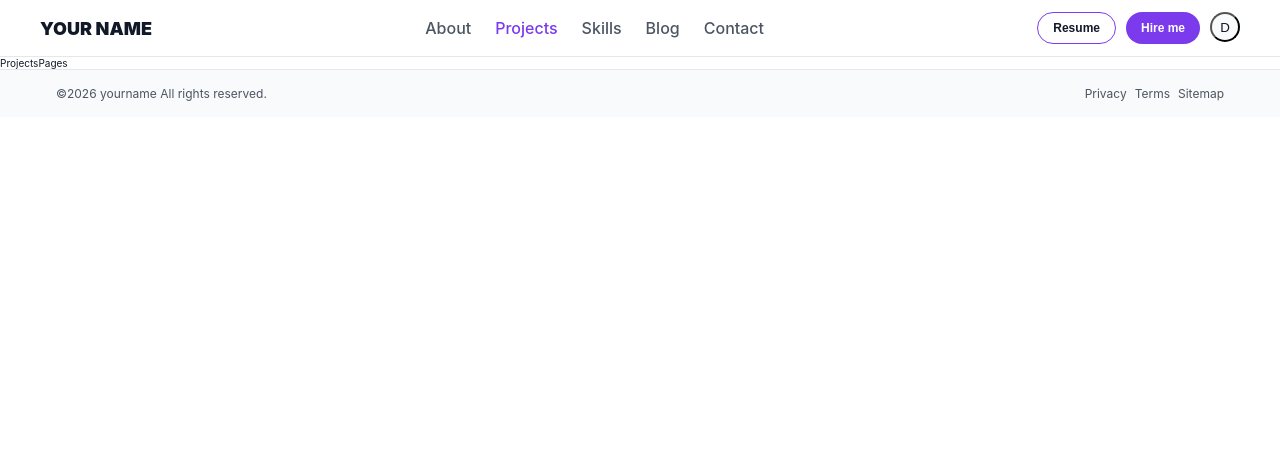
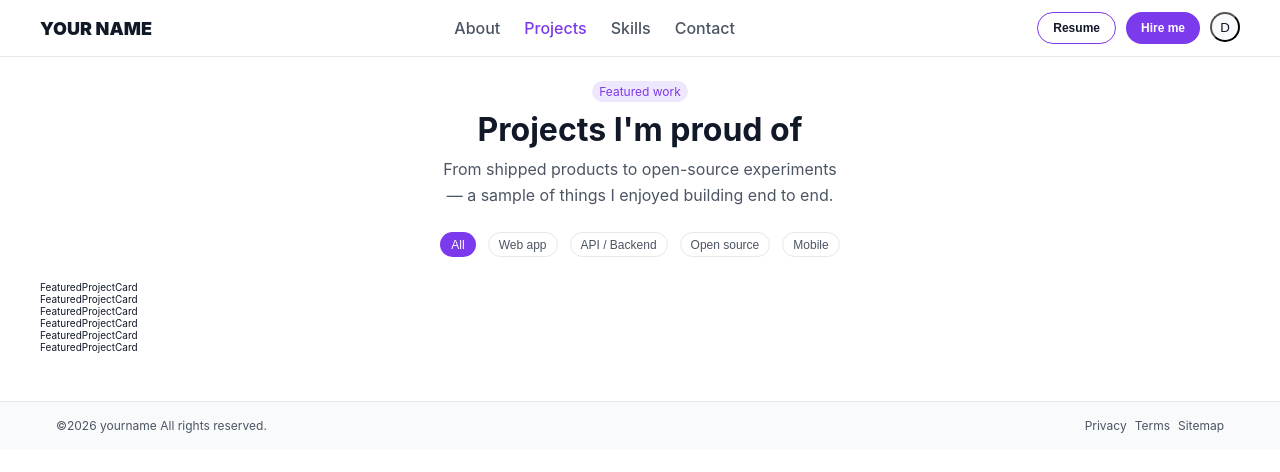
Before and after one commit to Yejun-Jung/portfolio, a React app: page /projects in a window 1280 px wide. Shown: the top 472 px of the page. Built offline with nearby package versions, Linux system fonts and the light colour scheme; the HTML template or start-up script is replaced by a standard one; a web font is replaced by a local one.

Commit message:
project-page-update

```diff
--- /dev/null
+++ b/src/components/featuredProjectCard/FeaturedProjectCard.jsx
@@ -0,0 +1,9 @@
+import React from 'react'
+
+const FeaturedProjectCard = () => {
+  return (
+    <div>FeaturedProjectCard</div>
+  )
+}
+
+export default FeaturedProjectCard
--- a/src/pages/projects/ProjectsPages.jsx
+++ b/src/pages/projects/ProjectsPages.jsx
@@ -1,9 +1,78 @@
-import React from 'react'
+import React, { useMemo, useState } from "react";
+import styles from "./ProjectsPages.module.scss";
+import FeaturedProjectCard from "../../components/featuredProjectCard/FeaturedProjectCard";
+import { useReducedMotion } from "framer-motion";
+import {
+  projectFilters,
+  projectsPageItems,
+} from "../../utils/projectsPageData";
+const ProjectsPages = () => {
+  const [filter, setFilter] = useState("all");
 
-const ProjectsPages = () => {
+  const shouldReduceMotion = useReducedMotion();
+
+  const visible = useMemo(() => {
+    if (filter == "all") return projectsPageItems;
+
+    return projectsPageItems.filter((p) => p.categories.includes(filter));
+  }, [filter]);
+
   return (
-    <div>ProjectsPages</div>
-  )
-}
+    <div className={styles.project_section}>
+      <div className="inner">
+        <header className={styles.hero}>
+          <span className="badge badge__primary badge__center">
+            Featured work
+          </span>
+          <h1 className={styles.title}>Projects I&apos;m proud of</h1>
+          <p className={styles.lead}>
+            From shipped products to open-source experiments <br /> — a sample
+            of things I enjoyed building end to end.
+          </p>
+        </header>
+        <div
+          className={styles.filters}
+          role="tablist"
+          aria-label="Filter projects by category"
+        >
+          {projectFilters.map(({ id, label }) => (
+            <button
+              key={id}
+              type="button"
+              role="tab"
+              aria-selected={filter === id}
+              onClick={() => setFilter(id)}
+              className={`${styles.filterBtn} ${filter == id ? styles.filterBtnActive : ""}`}
+            >
+              {label}
+            </button>
+          ))}
+        </div>
 
-export default ProjectsPages
+        {visible.length === 0 ? (
+          <p>No project in this category yet</p>
+        ) : (
+          <div className={styles.grid}>
+            {visible.map((project) => (
+              <div key={project.id}>
+                <FeaturedProjectCard
+                  title={project.title}
+                  description={project.description}
+                  tags={project.tags}
+                  gradient={project.gradient}
+                  status={project.status}
+                  meta={project.meta}
+                  demoHref={project.demoHref}
+                  codeHref={project.codeHref}
+                  domoLabel={project.demoLabel}
+                />
+              </div>
+            ))}
+          </div>
+        )}
+      </div>
+    </div>
+  );
+};
+
+export default ProjectsPages;
--- /dev/null
+++ b/src/pages/projects/ProjectsPages.module.scss
@@ -0,0 +1,52 @@
+@use '../../styles/variables' as *;
+.project_section{
+    padding: $space-4 0 $space-8;
+}
+.hero {
+    display: flex;
+    flex-direction: column;
+    align-items: center;
+    gap: $space-1;
+    text-align: center;
+}
+.title{
+    font-size: clamp($font-size-2xl, 4vw, $font-size-3xl);
+    color:var(--color-text)
+}
+.lead {
+    font-size: $font-size-md;
+    line-height: 1.6;
+    color:var(--color-text-muted)
+
+    // max-width: 50%;
+}
+.filters {
+    display: flex;
+    justify-content: center;
+    margin: $space-4  0;
+    gap:$space-2
+}
+.filterBtn {
+    border: 1px solid var(--color-border);
+    padding: .45rem 1rem;
+    border-radius: $radius-full;
+    font-size: $font-size-xs;
+    background-color: var(--color-card-bg);
+    color:var(--color-text-muted);
+    cursor: pointer;
+    transition: $transition-theme;
+    &:hover{
+        color:var(--color-text);
+        border-color: color-mix(in srgb, var(--color-primary) 45%, var(--color-border));
+    }
+    &.filterBtnActive {
+        background-color: var(--btn-primary-bg);
+        border-color: transparent;
+        color:var(--btn-primary-text);
+        &:hover{
+            color:var(--btn-primary-text);
+            border-color: transparent;
+            filter: brightness(1.5);
+        }
+    }
+}
--- a/src/styles/_buttons.scss
+++ b/src/styles/_buttons.scss
@@ -60,4 +60,7 @@
         background: rgba(245, 158, 11, 0.18);
         color: var(--color-warning);
     }
+    &__center{
+        align-self: center;
+    }
 }
--- a/src/styles/_variables.scss
+++ b/src/styles/_variables.scss
@@ -1,6 +1,6 @@
 @import url(https://cdn.jsdelivr.net/gh/sun-typeface/SUIT@2/fonts/variable/woff2/SUIT-Variable.css);
 $base-unit: 1rem; // 10px 기준
-$font-sans: 'SUIT Variable','Inter', system-ui, -apple-system, 'Segoe UI', sans-serif;
+$font-sans: 'SUIT Variable', 'Inter', system-ui, -apple-system, 'Segoe UI', sans-serif;
 
 $font-size-xs: 1.2rem; // 12px
 $font-size-sm: 1.4rem; // 14px
@@ -36,6 +36,16 @@ $radius-full: 9999px;
 $color-primary: #7c3aed;
 $color-primary-hover: #5b1cc0;
 
+
+$color-bg: #ffffff;
+$color-bg-muted: #f8fafc;
+$color-card-bg: #ffffff;
+$color-border: #e2e8f0;
+$color-text: #0f172a;
+$color-text-muted: #64748b;
+
+$btn-primary-bg: $color-primary;
+$btn-primary-text: #ffffff;
 $color-success: #10b981;
 $color-info: #3b82f6;
 $color-warning: #f59e0b;
--- a/src/utils/nav.js
+++ b/src/utils/nav.js
@@ -2,6 +2,5 @@ export const navItems = [
   { to: '/about', label: 'About' },
   { to: '/projects', label: 'Projects' },
   { to: '/skills', label: 'Skills' },
-  { to: '/blogs', label: 'Blog' },
   { to: '/contact', label: 'Contact' },
 ]
--- /dev/null
+++ b/src/utils/projectsPageData.js
@@ -0,0 +1,118 @@
+export const projectFilters = [
+    { id: 'all', label: 'All' },
+    { id: 'web', label: 'Web app' },
+    { id: 'api', label: 'API / Backend' },
+    { id: 'oss', label: 'Open source' },
+    { id: 'mobile', label: 'Mobile' },
+]
+export const projectsPageItems = [
+    {
+        id: 'saas-dashboard',
+        categories: ['web', 'api'],
+        gradient: 'violet',
+        title: 'SaaS analytics dashboard',
+        description:
+            'Role-based reporting, saved views, and exports for B2B teams. Built for clarity under real data volume and strict access rules.',
+        tags: [
+            { label: 'React', variant: 'neutral' },
+            { label: 'Node.js', variant: 'info' },
+            { label: 'PostgreSQL', variant: 'success' },
+        ],
+        status: { type: 'featured', label: 'Featured' },
+        meta: [
+            { type: 'users', text: '12k+ MAU' },
+            { type: 'stars', text: '1.2k stars' },
+        ],
+        demoHref: '#',
+        codeHref: 'https://github.com',
+        demoLabel: 'Live demo',
+    },
+    {
+        id: 'design-tokens',
+        categories: ['oss', 'web'],
+        gradient: 'emerald',
+        title: 'Design tokens toolkit',
+        description:
+            'Open-source CLI and UI to sync tokens across Figma and code. Keeps teams aligned without slowing down shipping.',
+        tags: [
+            { label: 'TypeScript', variant: 'neutral' },
+            { label: 'Vite', variant: 'warning' },
+        ],
+        status: { type: 'live', label: 'In production' },
+        meta: [{ type: 'stars', text: '3.4k stars' }],
+        demoHref: '#',
+        codeHref: 'https://github.com',
+        demoLabel: 'Live demo',
+    },
+    {
+        id: 'commerce-api',
+        categories: ['api'],
+        gradient: 'sunset',
+        title: 'Commerce checkout API',
+        description:
+            'Idempotent payments webhooks, inventory reservations, and observability hooks operators can trust during peak traffic.',
+        tags: [
+            { label: 'Node.js', variant: 'info' },
+            { label: 'Redis', variant: 'warning' },
+        ],
+        status: { type: 'featured', label: 'Featured' },
+        meta: [{ type: 'users', text: '2.1M tx / mo' }],
+        demoHref: '#',
+        codeHref: 'https://github.com',
+        demoLabel: 'Live demo',
+    },
+    {
+        id: 'field-notes',
+        categories: ['mobile', 'web'],
+        gradient: 'sky',
+        title: 'Field notes companion',
+        description:
+            'Offline-first mobile capture with sync when connectivity returns. Paired with a lightweight web console for managers.',
+        tags: [
+            { label: 'React Native', variant: 'neutral' },
+            { label: 'REST', variant: 'info' },
+        ],
+        status: { type: 'live', label: 'In production' },
+        meta: [{ type: 'stars', text: '480 stars' }],
+        demoHref: '#',
+        codeHref: 'https://github.com',
+        demoLabel: 'App store',
+    },
+    {
+        id: 'docs-site',
+        categories: ['oss', 'web'],
+        gradient: 'amber',
+        title: 'Documentation platform',
+        description:
+            'Search-first docs with versioning, code samples, and contribution flows that keep community PRs reviewable.',
+        tags: [
+            { label: 'React', variant: 'neutral' },
+            { label: 'MDX', variant: 'success' },
+        ],
+        status: null,
+        meta: [{ type: 'users', text: '80k readers / mo' }],
+        demoHref: '#',
+        codeHref: 'https://github.com',
+        demoLabel: 'Live demo',
+    },
+    {
+        id: 'auth-service',
+        categories: ['api', 'oss'],
+        gradient: 'rose',
+        title: 'Auth microservice',
+        description:
+            'Session rotation, device binding, and audit trails designed for regulated environments without vendor lock-in.',
+        tags: [
+            { label: 'Go', variant: 'info' },
+            { label: 'gRPC', variant: 'neutral' },
+        ],
+        status: { type: 'live', label: 'In production' },
+        meta: [
+            { type: 'stars', text: '890 stars' },
+            { type: 'users', text: 'Used by 4 teams' },
+        ],
+        demoHref: '#',
+        codeHref: 'https://github.com',
+        demoLabel: 'Live demo',
+    },
+]
```
